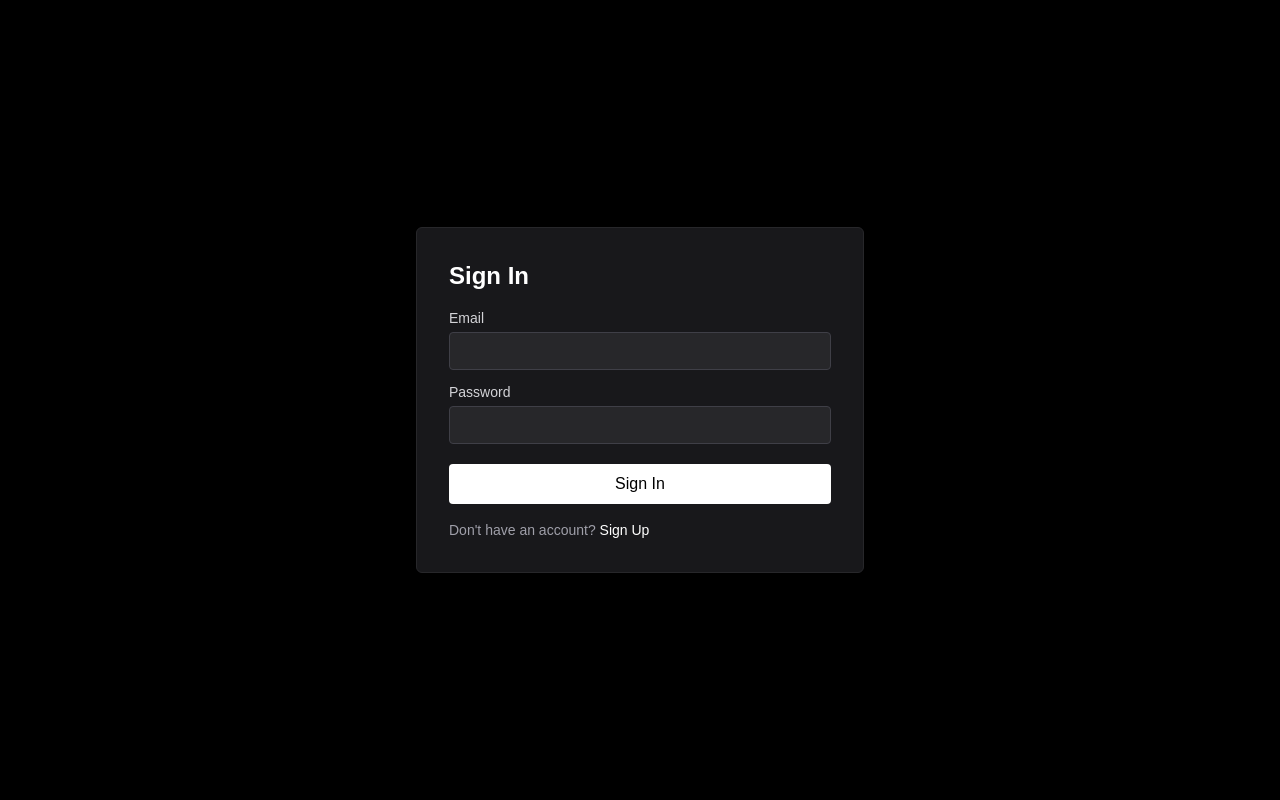
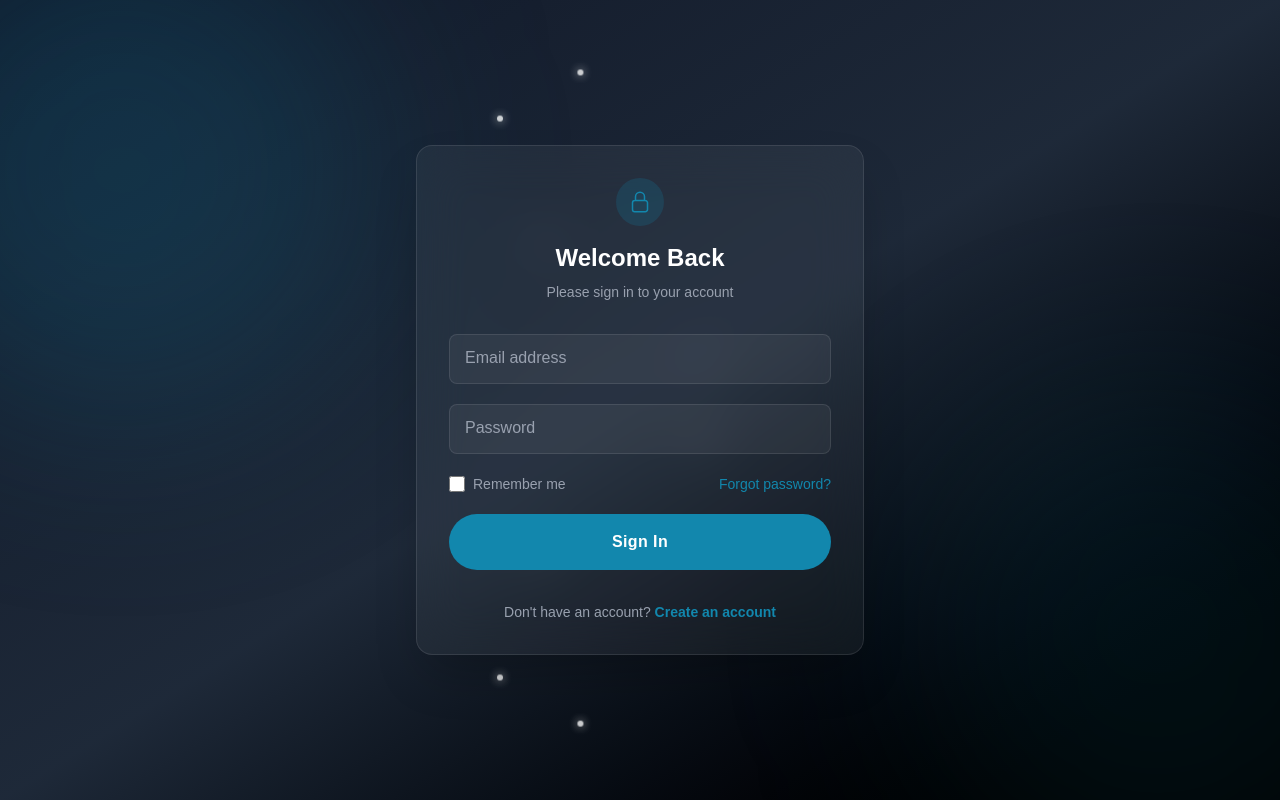
Before and after one commit to felamin2023/SIA---AUTH-SYSTEM, a Next.js app: page /frontend/pages/user/signin in a window 1280 px wide. Built offline with nearby package versions, Linux system fonts and the light colour scheme.

Commit message:
Fix: Update sign-in page design

```diff
--- /dev/null
+++ b/src/app/frontend/components/animations/LinearParticles.tsx
@@ -0,0 +1,54 @@
+"use client";
+
+import React from "react";
+
+export default function LinearParticles() {
+  return (
+    <div className="absolute inset-0 pointer-events-none overflow-hidden">
+      <style>
+        {`
+          @keyframes moveTLBR {
+            0% { transform: translate(-10px, -10px); opacity: 0; }
+            10% { opacity: 0.8; }
+            90% { opacity: 0.8; }
+            100% { transform: translate(100vw, 100vh); opacity: 0; }
+          }
+          @keyframes moveBLTR {
+            0% { transform: translate(-10px, 100vh); opacity: 0; }
+            10% { opacity: 0.8; }
+            90% { opacity: 0.8; }
+            100% { transform: translate(100vw, -10px); opacity: 0; }
+          }
+        `}
+      </style>
+
+      {/* Top-Left to Bottom-Right Particles */}
+      {[0, 1, 2, 3, 4, 5, 6, 7].map((i) => (
+        <div
+          key={`tlbr-${i}`}
+          className="absolute top-0 w-1.5 h-1.5 bg-white rounded-full shadow-[0_0_10px_rgba(255,255,255,1)]"
+          style={{
+            left: `${(i * 12) % 100}%`,
+            animation: `moveTLBR ${10 + (i % 3) * 3}s linear infinite`,
+            animationDelay: `${i * 1.5}s`,
+            opacity: 0,
+          }}
+        />
+      ))}
+
+      {/* Bottom-Left to Top-Right Particles */}
+      {[0, 1, 2, 3, 4, 5, 6, 7].map((i) => (
+        <div
+          key={`bltr-${i}`}
+          className="absolute top-0 w-1.5 h-1.5 bg-white rounded-full shadow-[0_0_10px_rgba(255,255,255,1)]"
+          style={{
+            left: `${(i * 12) % 100}%`,
+            animation: `moveBLTR ${10 + (i % 3) * 3}s linear infinite`,
+            animationDelay: `${i * 1.5}s`,
+            opacity: 0,
+          }}
+        />
+      ))}
+    </div>
+  );
+}
--- a/src/app/frontend/pages/user/signin/page.tsx
+++ b/src/app/frontend/pages/user/signin/page.tsx
@@ -1,17 +1,23 @@
-
 "use client";
 
 import Link from "next/link";
 import { useRouter } from "next/navigation";
-import React from "react";
+import React, { useState } from "react";
+import Button from "@/app/frontend/components/ui/Button";
+import LinearParticles from "@/app/frontend/components/animations/LinearParticles";
 
 export default function SignInPage() {
   const router = useRouter();
+  const [isLoading, setIsLoading] = useState(false);
 
-  function handleSubmit(e: React.FormEvent<HTMLFormElement>) {
+  async function handleSubmit(e: React.FormEvent<HTMLFormElement>) {
     e.preventDefault();
+    setIsLoading(true);
     const form = e.currentTarget;
     const data = new FormData(form);
+
+    // Simulate network delay
+    await new Promise((resolve) => setTimeout(resolve, 1000));
 
     // Simulate authentication
     console.log("Sign in data:", Object.fromEntries(data.entries()));
@@ -20,51 +26,128 @@ export default function SignInPage() {
     document.cookie = "isAuthenticated=true; path=/; max-age=86400"; // Expires in 1 day
 
     router.push("/user/dashboard");
+    setIsLoading(false);
   }
 
   return (
-    <div className="flex min-h-screen items-center justify-center bg-black">
-      <main className="w-full max-w-md rounded-md bg-zinc-900 p-8 shadow-md border border-zinc-800">
-        <h2 className="mb-4 text-2xl font-semibold text-white">Sign In</h2>
-        <form onSubmit={handleSubmit} className="flex flex-col gap-3">
-          <label className="flex flex-col text-sm">
-            <span className="mb-1 text-zinc-300">Email</span>
+    <div className="flex min-h-screen w-full items-center justify-center bg-linear-to-br from-gray-900 via-gray-800 to-black p-4">
+      {/* Background Effects */}
+      <div className="absolute inset-0 overflow-hidden">
+        <LinearParticles />
+        <div className="absolute -left-[10%] -top-[10%] h-[500px] w-[500px] rounded-full bg-[rgb(18,135,173)]/20 blur-[100px]" />
+        <div className="absolute -bottom-[10%] -right-[10%] h-[500px] w-[500px] rounded-full bg-[rgb(18,135,173)]/10 blur-[100px]" />
+      </div>
+
+      {/* Glass Card */}
+      <div className="relative z-10 w-full max-w-md overflow-hidden rounded-2xl border border-white/10 bg-white/5 p-8 shadow-2xl backdrop-blur-xl">
+        <div className="mb-8 text-center">
+          <div className="mx-auto mb-4 flex h-12 w-12 items-center justify-center rounded-full bg-[rgb(18,135,173)]/20 text-[rgb(18,135,173)]">
+            <svg
+              xmlns="http://www.w3.org/2000/svg"
+              fill="none"
+              viewBox="0 0 24 24"
+              strokeWidth={1.5}
+              stroke="currentColor"
+              className="h-6 w-6"
+            >
+              <path
+                strokeLinecap="round"
+                strokeLinejoin="round"
+                d="M16.5 10.5V6.75a4.5 4.5 0 10-9 0v3.75m-.75 11.25h10.5a2.25 2.25 0 002.25-2.25v-6.75a2.25 2.25 0 00-2.25-2.25H6.75a2.25 2.25 0 00-2.25 2.25v6.75a2.25 2.25 0 002.25 2.25z"
+              />
+            </svg>
+          </div>
+          <h1 className="text-2xl font-bold text-white">Welcome Back</h1>
+          <p className="mt-2 text-sm text-gray-400">
+            Please sign in to your account
+          </p>
+        </div>
+
+        <form onSubmit={handleSubmit} className="flex flex-col gap-5">
+          <div className="group relative">
             <input
               name="email"
               type="email"
               required
-              className="rounded border border-zinc-700 bg-zinc-800 px-3 py-2 text-white focus:border-white focus:outline-none"
+              placeholder=" "
+              className="peer w-full rounded-lg border border-white/10 bg-white/5 px-4 py-3 text-white outline-none transition-all focus:border-[rgb(18,135,173)] focus:bg-white/10 focus:ring-1 focus:ring-[rgb(18,135,173)]"
             />
-          </label>
+            <label className="pointer-events-none absolute left-4 top-3 text-gray-400 transition-all peer-focus:-top-2.5 peer-focus:bg-[#1a1d21] peer-focus:px-1 peer-focus:text-xs peer-focus:text-[rgb(18,135,173)] peer-[:not(:placeholder-shown)]:-top-2.5 peer-[:not(:placeholder-shown)]:bg-[#1a1d21] peer-[:not(:placeholder-shown)]:px-1 peer-[:not(:placeholder-shown)]:text-xs">
+              Email address
+            </label>
+          </div>
 
-          <label className="flex flex-col text-sm">
-            <span className="mb-1 text-zinc-300">Password</span>
+          <div className="group relative">
             <input
               name="password"
               type="password"
               required
-              className="rounded border border-zinc-700 bg-zinc-800 px-3 py-2 text-white focus:border-white focus:outline-none"
+              placeholder=" "
+              className="peer w-full rounded-lg border border-white/10 bg-white/5 px-4 py-3 text-white outline-none transition-all focus:border-[rgb(18,135,173)] focus:bg-white/10 focus:ring-1 focus:ring-[rgb(18,135,173)]"
             />
-          </label>
+            <label className="pointer-events-none absolute left-4 top-3 text-gray-400 transition-all peer-focus:-top-2.5 peer-focus:bg-[#1a1d21] peer-focus:px-1 peer-focus:text-xs peer-focus:text-[rgb(18,135,173)] peer-[:not(:placeholder-shown)]:-top-2.5 peer-[:not(:placeholder-shown)]:bg-[#1a1d21] peer-[:not(:placeholder-shown)]:px-1 peer-[:not(:placeholder-shown)]:text-xs">
+              Password
+            </label>
+          </div>
 
-          <button
+          <div className="flex items-center justify-between text-sm">
+            <label className="flex items-center gap-2 text-gray-400 cursor-pointer hover:text-white">
+              <input
+                type="checkbox"
+                className="h-4 w-4 rounded border-white/20 bg-white/5 text-[rgb(18,135,173)] focus:ring-[rgb(18,135,173)] focus:ring-offset-0"
+              />
+              Remember me
+            </label>
+            <a
+              href="#"
+              className="font-medium text-[rgb(18,135,173)] hover:text-[rgb(22,160,205)] hover:underline"
+            >
+              Forgot password?
+            </a>
+          </div>
+
+          <Button
             type="submit"
-            className="mt-2 rounded bg-white px-4 py-2 text-black font-medium hover:bg-zinc-200"
+            disabled={isLoading}
+            className="bg-[rgb(18,135,173)]! hover:bg-[rgb(15,115,148)]! hover:shadow-[0_0_20px_rgba(18,135,173,0.3)] border-none"
+            fullWidth
           >
-            Sign In
-          </button>
+            {isLoading ? (
+              <span className="flex items-center gap-2">
+                <svg className="h-5 w-5 animate-spin" viewBox="0 0 24 24">
+                  <circle
+                    className="opacity-25"
+                    cx="12"
+                    cy="12"
+                    r="10"
+                    stroke="currentColor"
+                    strokeWidth="4"
+                    fill="none"
+                  />
+                  <path
+                    className="opacity-75"
+                    fill="currentColor"
+                    d="M4 12a8 8 0 018-8V0C5.373 0 0 5.373 0 12h4zm2 5.291A7.962 7.962 0 014 12H0c0 3.042 1.135 5.824 3 7.938l3-2.647z"
+                  />
+                </svg>
+                Signing in...
+              </span>
+            ) : (
+              "Sign In"
+            )}
+          </Button>
         </form>
 
-        <p className="mt-4 text-sm text-zinc-400">
+        <div className="mt-8 text-center text-sm text-gray-400">
           Don't have an account?{" "}
           <Link
             href="/user/signup"
-            className="font-medium text-white hover:underline"
+            className="font-semibold text-[rgb(18,135,173)] hover:text-[rgb(22,160,205)] hover:underline"
           >
-            Sign Up
+            Create an account
           </Link>
-        </p>
-      </main>
+        </div>
+      </div>
     </div>
   );
 }
--- a/src/app/frontend/pages/user/signup/page.tsx
+++ b/src/app/frontend/pages/user/signup/page.tsx
@@ -3,8 +3,8 @@
 import Link from "next/link";
 import { useRouter } from "next/navigation";
 import React, { useState } from "react";
-import ParticleAnimation from "@/components/animations/ParticleAnimation";
-import Button from "@/components/ui/Button";
+import ParticleAnimation from "@/app/frontend/components/animations/ParticleAnimation";
+import Button from "@/app/frontend/components/ui/Button";
 
 /**
  * SignUpPage component
@@ -14,8 +14,16 @@ import Button from "@/components/ui/Button";
  */
 export default function SignUpPage() {
   const router = useRouter();
-  const [errors, setErrors] = useState<{ email?: string; password?: string; confirmPassword?: string }>({});
-  const [touched, setTouched] = useState<{ email?: boolean; password?: boolean; confirmPassword?: boolean }>({});
+  const [errors, setErrors] = useState<{
+    email?: string;
+    password?: string;
+    confirmPassword?: string;
+  }>({});
+  const [touched, setTouched] = useState<{
+    email?: boolean;
+    password?: boolean;
+    confirmPassword?: boolean;
+  }>({});
 
   function validateEmail(email: string): string | undefined {
     if (!email) {
@@ -37,7 +45,10 @@ export default function SignUpPage() {
     return undefined;
   }
 
-  function validateConfirmPassword(password: string, confirmPassword: string): string | undefined {
+  function validateConfirmPassword(
+    password: string,
+    confirmPassword: string
+  ): string | undefined {
     if (!confirmPassword) {
       return "Please confirm your password";
     }
@@ -47,7 +58,11 @@ export default function SignUpPage() {
     return undefined;
   }
 
-  function handleBlur(field: "email" | "password" | "confirmPassword", value: string, form?: HTMLFormElement) {
+  function handleBlur(
+    field: "email" | "password" | "confirmPassword",
+    value: string,
+    form?: HTMLFormElement
+  ) {
     setTouched((prev) => ({ ...prev, [field]: true }));
 
     if (field === "email") {
@@ -56,11 +71,18 @@ export default function SignUpPage() {
       setErrors((prev) => ({ ...prev, password: validatePassword(value) }));
     } else if (field === "confirmPassword" && form) {
       const password = new FormData(form).get("password") as string;
-      setErrors((prev) => ({ ...prev, confirmPassword: validateConfirmPassword(password, value) }));
+      setErrors((prev) => ({
+        ...prev,
+        confirmPassword: validateConfirmPassword(password, value),
+      }));
     }
   }
 
-  function handleChange(field: "email" | "password" | "confirmPassword", value: string, form?: HTMLFormElement) {
+  function handleChange(
+    field: "email" | "password" | "confirmPassword",
+    value: string,
+    form?: HTMLFormElement
+  ) {
     if (touched[field]) {
       if (field === "email") {
         setErrors((prev) => ({ ...prev, email: validateEmail(value) }));
@@ -68,7 +90,10 @@ export default function SignUpPage() {
         setErrors((prev) => ({ ...prev, password: validatePassword(value) }));
       } else if (field === "confirmPassword" && form) {
         const password = new FormData(form).get("password") as string;
-        setErrors((prev) => ({ ...prev, confirmPassword: validateConfirmPassword(password, value) }));
+        setErrors((prev) => ({
+          ...prev,
+          confirmPassword: validateConfirmPassword(password, value),
+        }));
       }
     }
   }
@@ -84,10 +109,17 @@ export default function SignUpPage() {
     // Validate all fields
     const emailError = validateEmail(email);
     const passwordError = validatePassword(password);
-    const confirmPasswordError = validateConfirmPassword(password, confirmPassword);
+    const confirmPasswordError = validateConfirmPassword(
+      password,
+      confirmPassword
+    );
 
     setTouched({ email: true, password: true, confirmPassword: true });
-    setErrors({ email: emailError, password: passwordError, confirmPassword: confirmPasswordError });
+    setErrors({
+      email: emailError,
+      password: passwordError,
+      confirmPassword: confirmPasswordError,
+    });
 
     // If there are errors, don't submit
     if (emailError || passwordError || confirmPasswordError) {
@@ -145,8 +177,17 @@ export default function SignUpPage() {
               </label>
               {errors.email && touched.email && (
                 <p className="mt-2 text-sm text-red-500 flex items-center gap-1.5 animate-pulse">
-                  <svg xmlns="http://www.w3.org/2000/svg" className="h-4 w-4" viewBox="0 0 20 20" fill="currentColor">
-                    <path fillRule="evenodd" d="M18 10a8 8 0 11-16 0 8 8 0 0116 0zm-7 4a1 1 0 11-2 0 1 1 0 012 0zm-1-9a1 1 0 00-1 1v4a1 1 0 102 0V6a1 1 0 00-1-1z" clipRule="evenodd" />
+                  <svg
+                    xmlns="http://www.w3.org/2000/svg"
+                    className="h-4 w-4"
+                    viewBox="0 0 20 20"
+                    fill="currentColor"
+                  >
+                    <path
+                      fillRule="evenodd"
+                      d="M18 10a8 8 0 11-16 0 8 8 0 0116 0zm-7 4a1 1 0 11-2 0 1 1 0 012 0zm-1-9a1 1 0 00-1 1v4a1 1 0 102 0V6a1 1 0 00-1-1z"
+                      clipRule="evenodd"
+                    />
                   </svg>
                   {errors.email}
                 </p>
@@ -180,8 +221,17 @@ export default function SignUpPage() {
               </label>
               {errors.password && touched.password && (
                 <p className="mt-2 text-sm text-red-500 flex items-center gap-1.5 animate-pulse">
-                  <svg xmlns="http://www.w3.org/2000/svg" className="h-4 w-4" viewBox="0 0 20 20" fill="currentColor">
-                    <path fillRule="evenodd" d="M18 10a8 8 0 11-16 0 8 8 0 0116 0zm-7 4a1 1 0 11-2 0 1 1 0 012 0zm-1-9a1 1 0 00-1 1v4a1 1 0 102 0V6a1 1 0 00-1-1z" clipRule="evenodd" />
+                  <svg
+                    xmlns="http://www.w3.org/2000/svg"
+                    className="h-4 w-4"
+                    viewBox="0 0 20 20"
+                    fill="currentColor"
+                  >
+                    <path
+                      fillRule="evenodd"
+                      d="M18 10a8 8 0 11-16 0 8 8 0 0116 0zm-7 4a1 1 0 11-2 0 1 1 0 012 0zm-1-9a1 1 0 00-1 1v4a1 1 0 102 0V6a1 1 0 00-1-1z"
+                      clipRule="evenodd"
+                    />
                   </svg>
                   {errors.password}
                 </p>
@@ -195,8 +245,20 @@ export default function SignUpPage() {
                 name="confirmPassword"
                 type="password"
                 placeholder="Confirm your password"
-                onBlur={(e) => handleBlur("confirmPassword", e.target.value, e.target.form || undefined)}
-                onChange={(e) => handleChange("confirmPassword", e.target.value, e.target.form || undefined)}
+                onBlur={(e) =>
+                  handleBlur(
+                    "confirmPassword",
+                    e.target.value,
+                    e.target.form || undefined
+                  )
+                }
+                onChange={(e) =>
+                  handleChange(
+                    "confirmPassword",
+                    e.target.value,
+                    e.target.form || undefined
+                  )
+                }
                 className={`peer w-full border rounded-lg bg-transparent px-4 pt-5 pb-3 text-gray-900 focus:outline-none transition-all duration-300 ease-out placeholder:text-transparent focus:placeholder:text-gray-400 ${
                   errors.confirmPassword && touched.confirmPassword
                     ? "border-red-400 focus:border-red-500 focus:ring-2 focus:ring-red-100"
@@ -215,8 +277,17 @@ export default function SignUpPage() {
               </label>
               {errors.confirmPassword && touched.confirmPassword && (
                 <p className="mt-2 text-sm text-red-500 flex items-center gap-1.5 animate-pulse">
-                  <svg xmlns="http://www.w3.org/2000/svg" className="h-4 w-4" viewBox="0 0 20 20" fill="currentColor">
-                    <path fillRule="evenodd" d="M18 10a8 8 0 11-16 0 8 8 0 0116 0zm-7 4a1 1 0 11-2 0 1 1 0 012 0zm-1-9a1 1 0 00-1 1v4a1 1 0 102 0V6a1 1 0 00-1-1z" clipRule="evenodd" />
+                  <svg
+                    xmlns="http://www.w3.org/2000/svg"
+                    className="h-4 w-4"
+                    viewBox="0 0 20 20"
+                    fill="currentColor"
+                  >
+                    <path
+                      fillRule="evenodd"
+                      d="M18 10a8 8 0 11-16 0 8 8 0 0116 0zm-7 4a1 1 0 11-2 0 1 1 0 012 0zm-1-9a1 1 0 00-1 1v4a1 1 0 102 0V6a1 1 0 00-1-1z"
+                      clipRule="evenodd"
+                    />
                   </svg>
                   {errors.confirmPassword}
                 </p>
```
Also changed, not shown: src/app/frontend/components/animations/ParticleAnimation.tsx (renamed from src/components/animations/ParticleAnimation.tsx), src/app/frontend/components/ui/Button.tsx (renamed from src/components/ui/Button.tsx).
